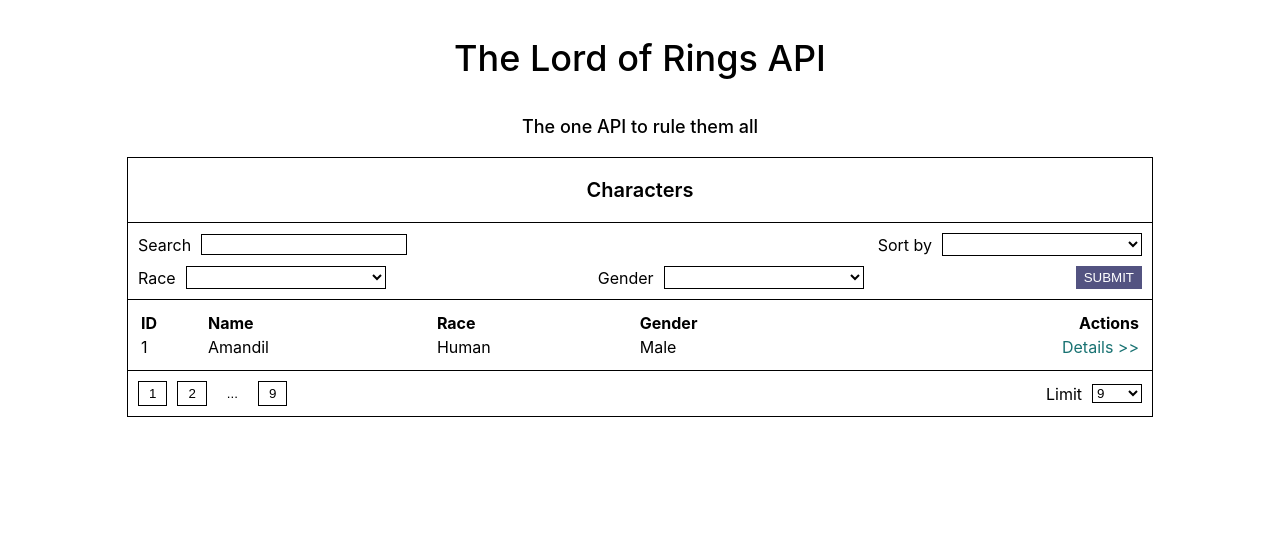
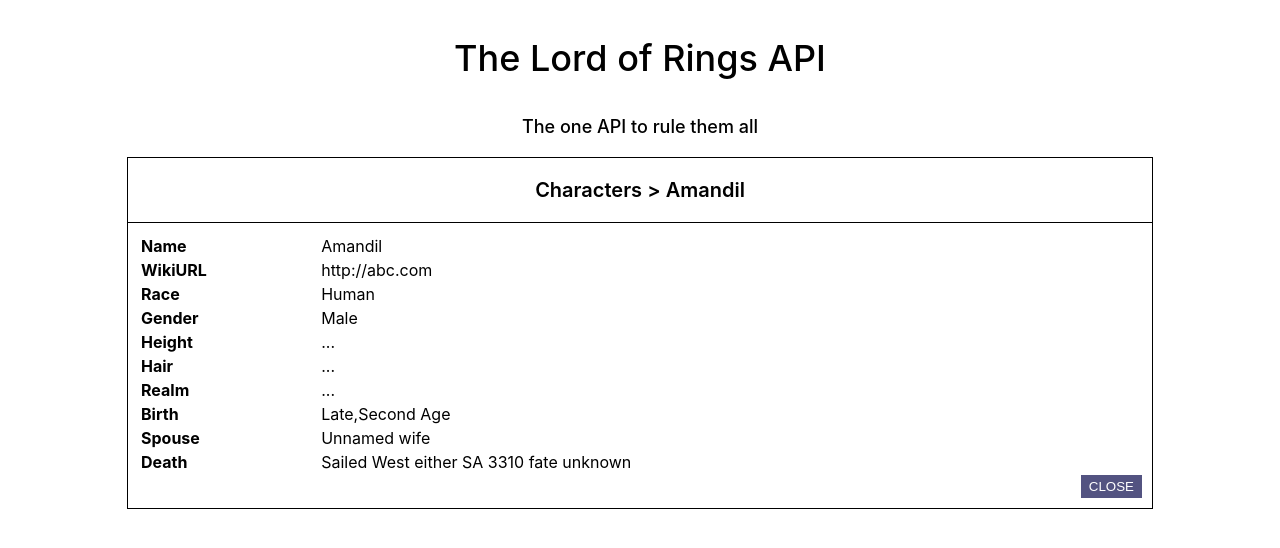
Before and after one commit to akshay-mojgenie/lord-of-the-rings, a React (Create React App) app: page / in a window 1280 px wide. Shown: the top 548 px of the page. Built offline with nearby package versions, Linux system fonts and the light colour scheme.

Commit message:
ui details

```diff
--- /dev/null
+++ b/src/components/details/details.jsx
@@ -0,0 +1,57 @@
+import React from "react";
+import "./details.scss";
+
+export default function Details() {
+  return (
+    <>
+      <p className="table-header">Characters &gt; Amandil</p>
+      <div className="table-details">
+        <table>
+          <tr>
+            <th>Name</th>
+            <td>Amandil</td>
+          </tr>
+          <tr>
+            <th>WikiURL</th>
+            <td>http://abc.com</td>
+          </tr>
+          <tr>
+            <th>Race</th>
+            <td>Human</td>
+          </tr>
+          <tr>
+            <th>Gender</th>
+            <td>Male</td>
+          </tr>
+          <tr>
+            <th>Height</th>
+            <td>...</td>
+          </tr>
+          <tr>
+            <th>Hair</th>
+            <td>...</td>
+          </tr>
+          <tr>
+            <th>Realm</th>
+            <td>...</td>
+          </tr>
+          <tr>
+            <th>Birth</th>
+            <td>Late,Second Age</td>
+          </tr>
+          <tr>
+            <th>Spouse</th>
+            <td>Unnamed wife</td>
+          </tr>
+          <tr>
+            <th>Death</th>
+            <td>Sailed West either SA 3310 fate unknown</td>
+          </tr>
+        </table>
+        <div className="table-details-close">
+          <button className="submit">CLOSE</button>
+        </div>
+      </div>
+    </>
+  );
+}
--- /dev/null
+++ b/src/components/details/details.scss
@@ -0,0 +1,16 @@
+.table {
+  &-details {
+    padding: 10px;
+    table {
+      width: 100%;
+    }
+    th {
+      text-align: left;
+    }
+    &-close {
+      width: 100%;
+      display: flex;
+      justify-content: flex-end;
+    }
+  }
+}
--- a/src/components/table/table.jsx
+++ b/src/components/table/table.jsx
@@ -2,14 +2,16 @@
 import Tableheader from "../tableHeader/tableheader";
 import TableBody from "../tableBody/tableBody";
 import TableFooter from "../tableFooter/tableFooter";
+import Details from "../details/details";
 import "./table.scss";
 
 function Table() {
   return (
     <div className="table-wrapper">
-      <Tableheader />
+      {/* <Tableheader />
       <TableBody />
-      <TableFooter />
+      <TableFooter /> */}
+      <Details />
     </div>
   );
 }
```
